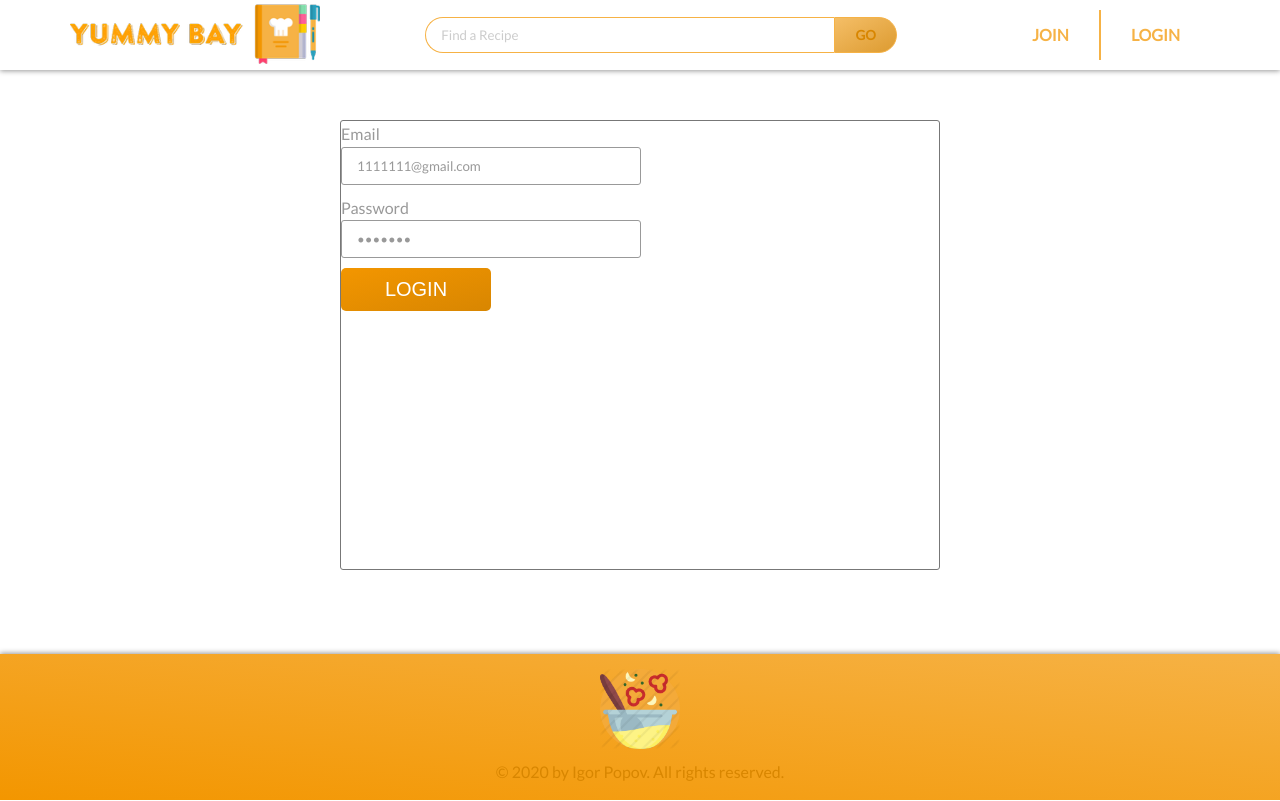
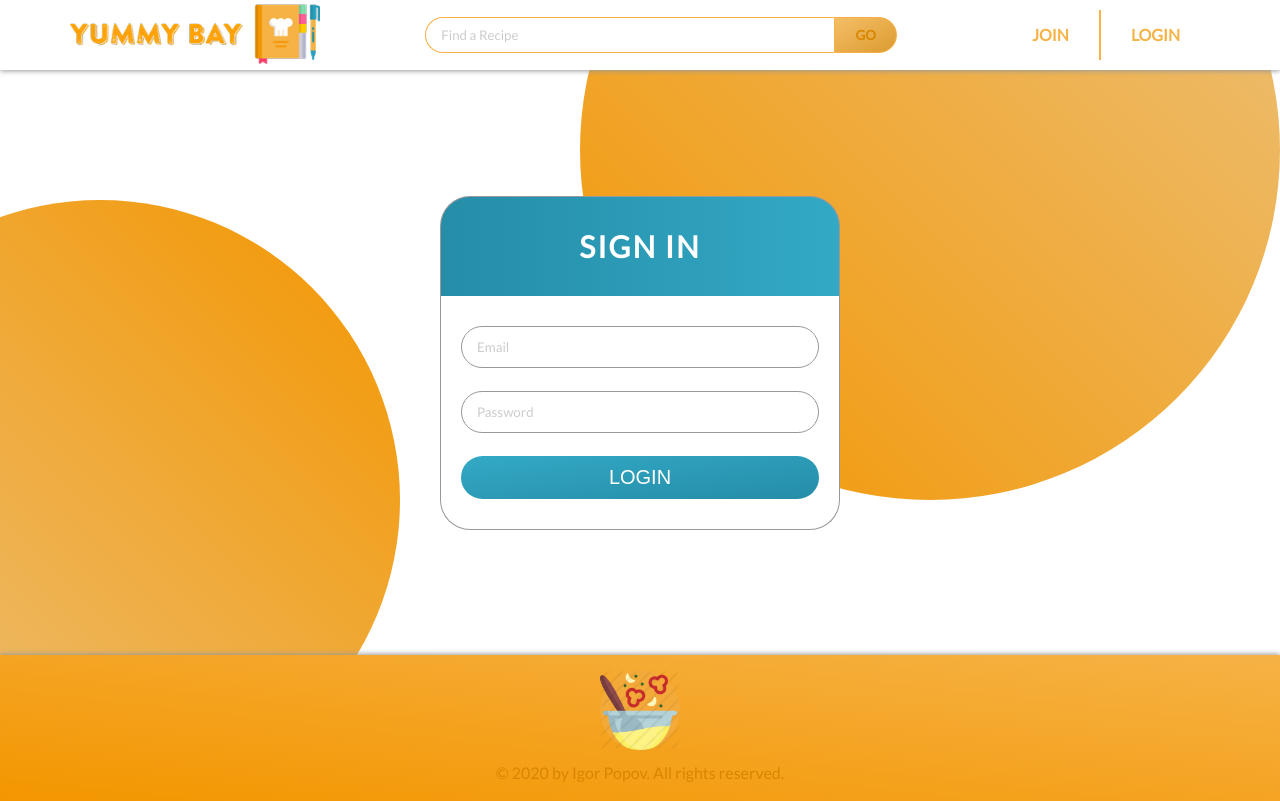
Before and after one commit to IgorrPopov/recipe-app, a React (Create React App) app in the folder client/: page /login in a window 1280 px wide. Built offline with nearby package versions, Linux system fonts and the light colour scheme; a web font is replaced by a local one.

Commit message:
Styled signup and signin pages

```diff
--- a/client/src/components/LoginPage.js
+++ b/client/src/components/LoginPage.js
@@ -6,8 +6,8 @@ import { isEmailValid } from './utils/inputsValidation';
 const LoginPage = props => {
   const { setUser } = useContext(UserContext);
 
-  const [password, setPassword] = useState('1111111');
-  const [email, setEmail] = useState('1111111@gmail.com');
+  const [password, setPassword] = useState('');
+  const [email, setEmail] = useState('');
   const [inputsErrors, setInputsErrors] = useState({});
 
   const handleSignupFormSubmit = async e => {
@@ -78,20 +78,26 @@ const LoginPage = props => {
 
   return (
     <section className='section-signup'>
+      <div className='circle circle--primary'></div>
+      <div className='circle circle--secondary'></div>
       <div className='section-signup__container'>
+        <div className='signup-form-wrapper'>
+          <h4 className='signup-form-header'>Sign In</h4>
           <form onSubmit={handleSignupFormSubmit} className='signup-form'>
             <div className='signup-form__box'>
               {!inputsErrors.email || (
-              <span className='input-error-message'>{inputsErrors.email}</span>
+                <span className='input-error-message'>
+                  {inputsErrors.email}
+                </span>
               )}
               {!inputsErrors.general || (
                 <span className='input-error-message'>
                   {inputsErrors.general}
                 </span>
               )}
-            <label htmlFor='email' className='signup-form__label'>
+              {/* <label htmlFor='email' className='signup-form__label'>
                 Email
-            </label>
+              </label> */}
               <input
                 type='text'
                 name='email'
@@ -100,7 +106,7 @@ const LoginPage = props => {
                 value={email}
                 onChange={handleEmailChange}
                 className='signup-form__input'
-              placeholder='something@mail.com'
+                placeholder='Email'
               />
             </div>
             <div className='signup-form__box'>
@@ -109,9 +115,9 @@ const LoginPage = props => {
                   {inputsErrors.password}
                 </span>
               )}
-            <label htmlFor='password' className='signup-form__label'>
+              {/* <label htmlFor='password' className='signup-form__label'>
                 Password
-            </label>
+              </label> */}
               <input
                 type='password'
                 autoComplete='new-password'
@@ -120,6 +126,7 @@ const LoginPage = props => {
                 value={password}
                 onChange={handlePasswordChange}
                 className='signup-form__input'
+                placeholder='Password'
               />
             </div>
             <div className='signup-form__box'>
@@ -129,6 +136,7 @@ const LoginPage = props => {
             </div>
           </form>
         </div>
+      </div>
     </section>
   );
 };
--- a/client/src/components/SignupPage.js
+++ b/client/src/components/SignupPage.js
@@ -10,10 +10,10 @@ import {
 const SignupPage = props => {
   const { user, setUser } = useContext(UserContext);
 
-  const [name, setName] = useState('Ivan');
-  const [password, setPassword] = useState('1111111');
-  const [passwordRepeat, setPasswordRepeat] = useState('1111111');
-  const [email, setEmail] = useState('1@gmail.com');
+  const [name, setName] = useState('');
+  const [password, setPassword] = useState('');
+  const [passwordRepeat, setPasswordRepeat] = useState('');
+  const [email, setEmail] = useState('');
   const [inputsErrors, setInputsErrors] = useState({});
 
   const handleSignupFormSubmit = async e => {
@@ -110,7 +110,11 @@ const SignupPage = props => {
 
   return (
     <section className='section-signup'>
+      <div className='circle circle--primary'></div>
+      <div className='circle circle--secondary'></div>
       <div className='section-signup__container'>
+        <div className='signup-form-wrapper'>
+          <h4 className='signup-form-header'>Sign Up</h4>
           <form onSubmit={handleSignupFormSubmit} className='signup-form'>
             <div className='signup-form__box'>
               {!inputsErrors.name || (
@@ -121,9 +125,9 @@ const SignupPage = props => {
                   {inputsErrors.general}
                 </span>
               )}
-            <label htmlFor='name' className='signup-form__label'>
+              {/* <label htmlFor='name' className='signup-form__label'>
               Name
-            </label>
+            </label> */}
               <input
                 type='text'
                 name='name'
@@ -132,15 +136,18 @@ const SignupPage = props => {
                 value={name}
                 onChange={handleNameChange}
                 className='signup-form__input'
+                placeholder='Name'
               />
             </div>
             <div className='signup-form__box'>
               {!inputsErrors.email || (
-              <span className='input-error-message'>{inputsErrors.email}</span>
+                <span className='input-error-message'>
+                  {inputsErrors.email}
+                </span>
               )}
-            <label htmlFor='email' className='signup-form__label'>
+              {/* <label htmlFor='email' className='signup-form__label'>
               Email
-            </label>
+            </label> */}
               <input
                 type='text'
                 name='email'
@@ -149,7 +156,7 @@ const SignupPage = props => {
                 value={email}
                 onChange={handleEmailChange}
                 className='signup-form__input'
-              placeholder='something@mail.com'
+                placeholder='Email'
               />
             </div>
             <div className='signup-form__box'>
@@ -158,9 +165,9 @@ const SignupPage = props => {
                   {inputsErrors.password}
                 </span>
               )}
-            <label htmlFor='password' className='signup-form__label'>
+              {/* <label htmlFor='password' className='signup-form__label'>
               Password
-            </label>
+            </label> */}
               <input
                 type='password'
                 autoComplete='new-password'
@@ -169,6 +176,7 @@ const SignupPage = props => {
                 value={password}
                 onChange={handlePasswordChange}
                 className='signup-form__input'
+                placeholder='Password'
               />
             </div>
             <div className='signup-form__box'>
@@ -177,9 +185,9 @@ const SignupPage = props => {
                   Password doesn't match
                 </span>
               )}
-            <label htmlFor='password-repeat' className='signup-form__label'>
+              {/* <label htmlFor='password-repeat' className='signup-form__label'>
               Repeat Password
-            </label>
+            </label> */}
               <input
                 type='password'
                 autoComplete='new-password'
@@ -188,14 +196,16 @@ const SignupPage = props => {
                 value={passwordRepeat}
                 onChange={handlePasswordRepeatChange}
                 className='signup-form__input'
+                placeholder='Password Repeat'
               />
             </div>
             <div className='signup-form__box'>
               <button type='submit' className='button'>
-              Join
+                JOIN
               </button>
             </div>
           </form>
+        </div>
       </div>
     </section>
   );
--- a/client/src/sass/components/_button.scss
+++ b/client/src/sass/components/_button.scss
@@ -1,13 +1,13 @@
 .button {
-  width: 15rem;
+  // width: 15rem;
   padding: 1rem 0;
   border: none;
-  border-radius: 0.5rem;
+  border-radius: 5rem;
   text-transform: uppercase;
   background-image: linear-gradient(
     to right bottom,
-    $color-primary-light,
-    $color-primary-dark
+    $color-secondary-light,
+    $color-secondary-dark
   );
   color: #fff;
   font-size: 2rem;
@@ -15,12 +15,12 @@
   transition: 0.1s;
 
   &:hover {
-    transform: translateY(-0.3rem);
-    box-shadow: 0 0.2rem 0.6rem #000;
+    transform: translateY(-0.1rem);
+    box-shadow: 0 0.1rem 0.4rem #000;
     background-image: linear-gradient(
       to right bottom,
-      lighten($color-primary-light, 10),
-      darken($color-primary-dark, 10)
+      lighten($color-secondary-light, 10),
+      darken($color-secondary-dark, 10)
     );
   }
 
--- /dev/null
+++ b/client/src/sass/components/_circle.scss
@@ -0,0 +1,31 @@
+.circle {
+  border-radius: 50%;
+  z-index: 0;
+  position: absolute;
+
+  &--primary {
+    width: 70rem;
+    height: 70rem;
+    top: -20rem;
+    // right: -20rem;
+    right: 0;
+
+    background-image: linear-gradient(
+      to left bottom,
+      rgba($color-primary-dark, 0.5),
+      rgba($color-primary-light, 1)
+    );
+  }
+
+  &--secondary {
+    width: 60rem;
+    height: 60rem;
+    bottom: 0;
+    left: -20rem;
+    background-image: linear-gradient(
+      to right top,
+      rgba($color-primary-dark, 0.5),
+      rgba($color-primary-light, 1)
+    );
+  }
+}
--- a/client/src/sass/components/_input-error-message.scss
+++ b/client/src/sass/components/_input-error-message.scss
@@ -1,15 +1,15 @@
 .input-error-message {
   display: inline-block;
   position: absolute;
-  top: 0;
+  top: -2.2rem;
   left: 0;
   padding: 0.2rem 1rem;
-  border-radius: 0.5rem;
+  border-radius: 5rem;
   background-image: linear-gradient(
     to right,
     rgba(orangered, 0.8),
     rgba(red, 0.8)
   );
   color: #fff;
-  font-size: 1.3rem;
+  font-size: 1.1rem;
 }
--- a/client/src/sass/layout/_footer.scss
+++ b/client/src/sass/layout/_footer.scss
@@ -2,6 +2,7 @@
   margin-top: auto;
   padding: 1.5rem 0;
   width: 100%;
+  z-index: 1;
   //   background-color: lighten($color-primary, 5);
   background-image: linear-gradient(
     to top right,
--- a/client/src/sass/main.scss
+++ b/client/src/sass/main.scss
@@ -14,6 +14,7 @@
 @import './components/button';
 @import './components/recipe-card';
 @import './components/input-error-message';
+@import './components/circle';
 
 @import './pages/home';
 @import './pages/signup-page';
--- a/client/src/sass/pages/_home.scss
+++ b/client/src/sass/pages/_home.scss
@@ -6,7 +6,7 @@
       rgba($color-primary-light, 0.7),
       rgba($color-primary-dark, 0.7)
     ),
-    url('./brooke-lark.jpg');
+    url('../../img/brooke-lark.jpg');
 
   background-size: cover;
   background-position: top;
--- a/client/src/sass/pages/_signup-page.scss
+++ b/client/src/sass/pages/_signup-page.scss
@@ -1,36 +1,75 @@
 .section-signup {
-  height: 50rem;
+  height: calc(100vh - 21.5rem);
+  overflow: hidden;
+  // background-image: linear-gradient(
+  //   45deg,
+  //   rgba(#ffda77, 0.2),
+  //   rgba(#ffa45b, 0.3)
+  // );
 
   &__container {
-    height: 100%;
+    height: calc(100vh - 21.5rem);
     max-width: 120rem;
     margin: 0 auto;
-    padding: 0 3rem;
+    // padding: 0 3rem;
+    // padding-top: 10rem;
 
     display: flex;
+    // // flex-direction: column;
     justify-content: center;
-
-    // background-image: linear-gradient(
-    //     to left bottom,
-    //     rgba($color-secondary-light, 0.8),
-    //     rgba($color-secondary-dark, 0.8)
-    //   ),
-    //   url('./cookingduet.jpg');
+    align-items: center;
   }
 }
 
+.signup-form-wrapper {
+  z-index: 1;
+  width: 40rem;
+}
+
+.signup-form-header {
+  // width: 100%;
+  height: 10rem;
+  background-image: linear-gradient(
+    to left,
+    $color-secondary-light,
+    $color-secondary-dark
+  );
+  border-top-right-radius: 3rem;
+  border-top-left-radius: 3rem;
+  border: 1px solid $color-grey-dark-3;
+  border-bottom: none;
+
+  color: white;
+  text-transform: uppercase;
+  letter-spacing: 0.2rem;
+  font-size: 3rem;
+
+  display: flex;
+  justify-content: center;
+  align-items: center;
+}
+
 .signup-form {
-  width: 60rem;
-  // padding: 2rem;
-  margin-top: 5rem;
-  border: 1px solid $color-grey-dark-2;
-  border-radius: 0.3rem;
+  // width: 70rem;
+  padding: 3rem 2rem;
+
+  background-color: #fff;
+  // border: 1px solid $color-grey-dark-2;
+  background-size: cover;
+  background-position: top;
+
+  border-radius: 3rem;
+  border-top-right-radius: 0;
+  border-top-left-radius: 0;
+
+  border: 1px solid $color-grey-dark-3;
+  border-top: none;
 
   &__box {
     position: relative;
 
     &:not(:last-child) {
-      margin-bottom: 1rem;
+      margin-bottom: 2.3rem;
     }
 
     display: flex;
@@ -38,24 +77,27 @@
   }
 
   &__input {
-    width: 30rem;
+    // width: 30rem;
     font-family: inherit;
     color: inherit;
-    padding: 1rem 1.5rem;
+    padding: 1.2rem 1.5rem;
 
     border: 1px solid $color-grey-dark-3;
-    border-radius: 0.3rem;
+    border-radius: 5rem;
+    transition: all 0.2s;
 
     &:hover {
-      background-color: rgba($color-primary-light, 0.1);
+      background-color: $color-grey-light-1;
     }
 
     &:focus {
       outline: none;
+      box-shadow: 0 0.2rem 0.5rem $color-grey-light-4;
+      transform: scale(1.01);
     }
 
     &::placeholder {
-      color: $color-grey-dark-3;
+      color: $color-grey-light-4;
     }
   }
 }
```
Also changed, not shown: client/src/sass/components/_search.scss (+20 -7 lines), client/src/img/brooke-lark.jpg (added), client/src/img/cookingduet.jpg (renamed from client/src/sass/pages/cookingduet.jpg). Lines whose indentation alone changed are shown as unchanged.
